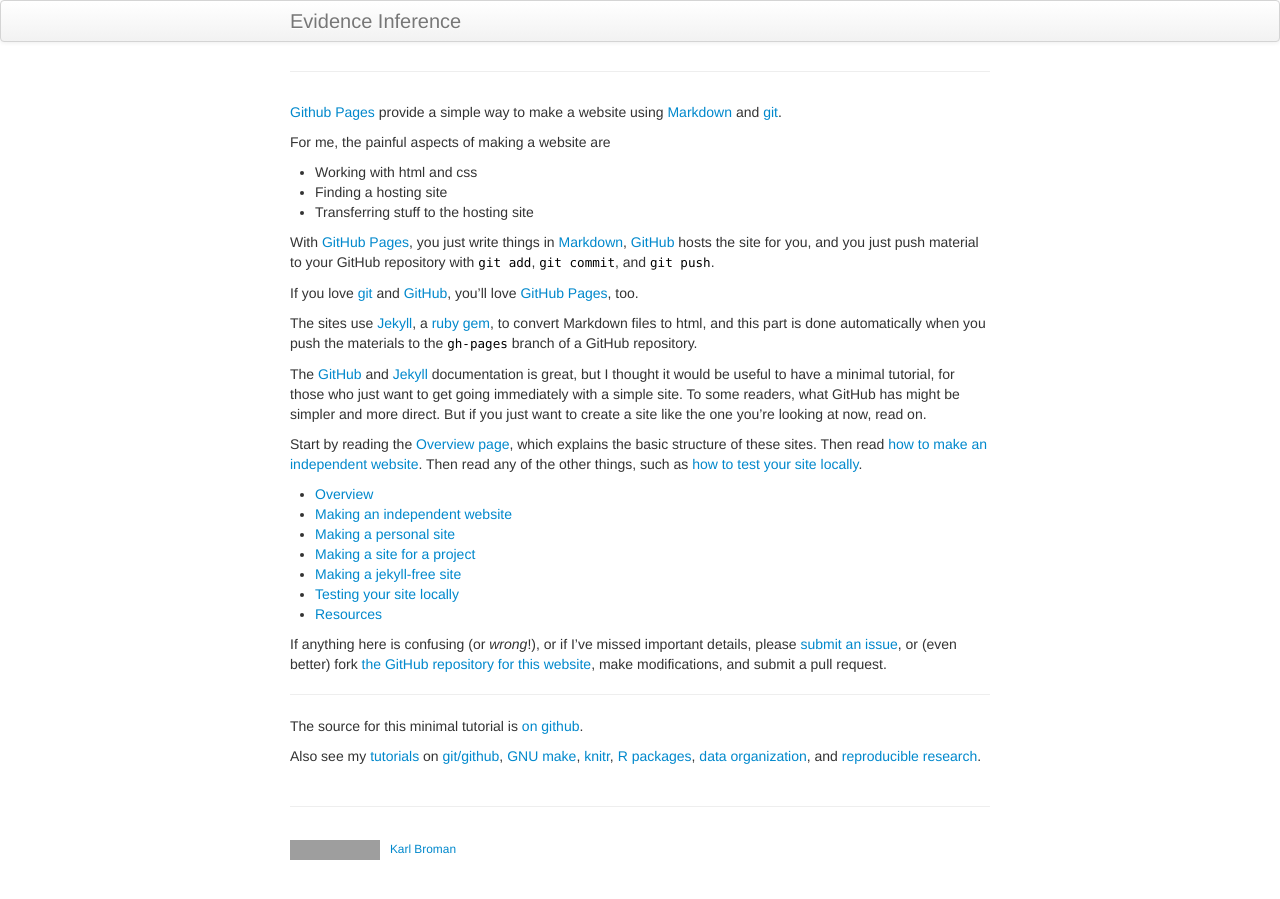
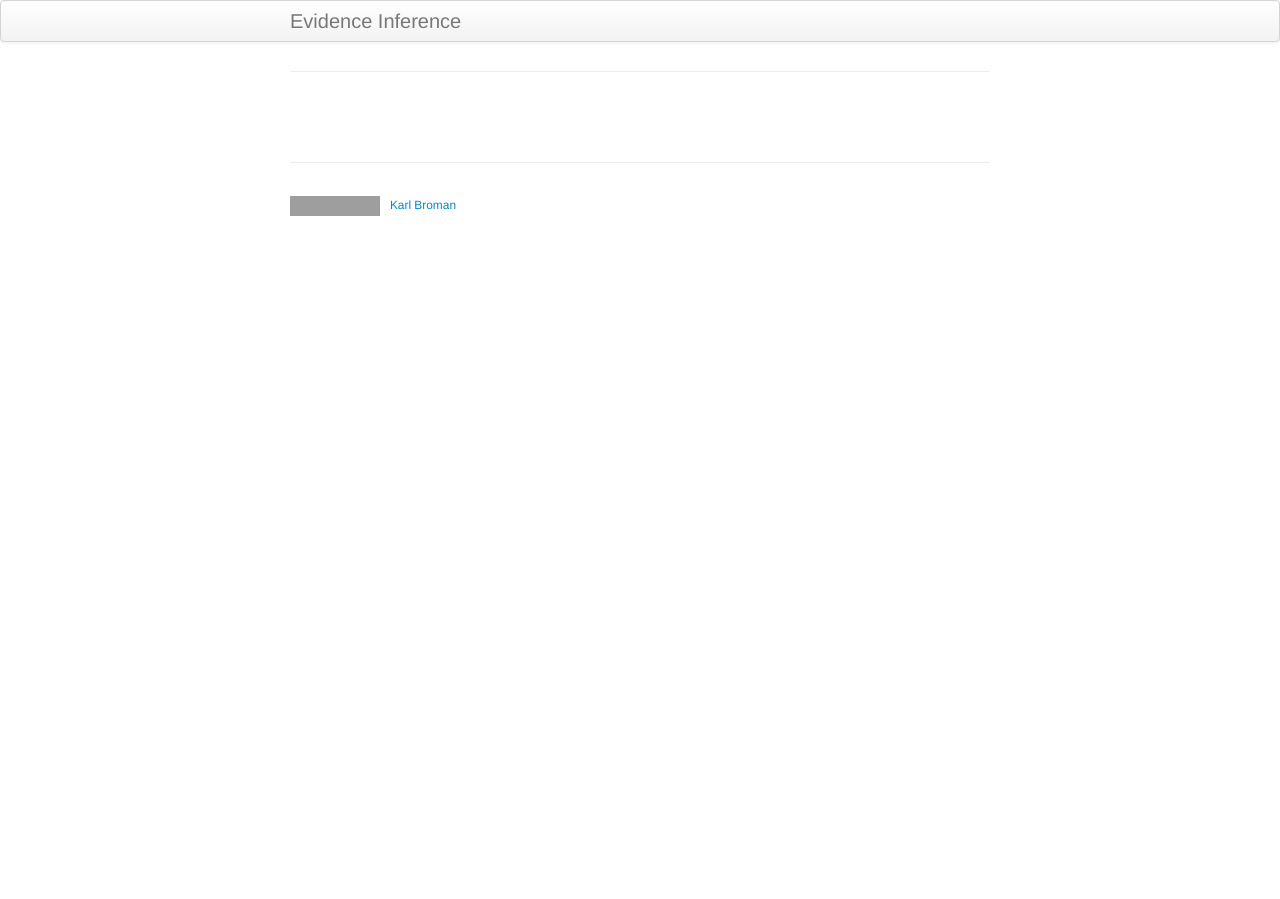
Before and after one commit to bwallace/evidence_inference, a Jekyll site: the page built from index.md, in a window 1280 px wide. Built offline with Jekyll 4.4.1, drawn with Linux system fonts in a browser that asks for light colours; our own code applies the rules of GitHub Pages for plain Markdown files; grey boxes are pictures that could not be loaded.

Commit message:
Update index.md

```diff
--- a/index.md
+++ b/index.md
@@ -1,72 +1,5 @@
 ---
 layout: page
 title: Project page: Structured evidence extraction
-tagline: Machine learning models for "reading" clinical trials
-description: ???
+tagline: Machine reading of clinical trials literature
 ---
-
-[Github Pages](https://pages.github.com) provide a simple way to make a
-website using
-[Markdown](https://daringfireball.net/projects/markdown/) and
-[git](https://git-scm.com).
-
-For me, the painful aspects of making a website are
-
-- Working with html and css
-- Finding a hosting site
-- Transferring stuff to the hosting site
-
-With [GitHub Pages](https://pages.github.com), you just write things in
-[Markdown](https://daringfireball.net/projects/markdown/),
-[GitHub](https://github.com) hosts the site for you, and you just push
-material to your GitHub repository with `git add`, `git commit`, and
-`git push`.
-
-If you love [git](https://git-scm.com/) and
-[GitHub](https://github.com), you'll love
-[GitHub Pages](https://pages.github.com), too.
-
-The sites use [Jekyll](https://jekyllrb.com/), a
-[ruby](https://www.ruby-lang.org/en/) [gem](https://rubygems.org/), to
-convert Markdown files to html, and this part is done
-automatically when you push the materials to the `gh-pages` branch
-of a GitHub repository.
-
-The [GitHub](https://pages.github.com) and
-[Jekyll](https://jekyllrb.com) documentation is great, but I thought it
-would be useful to have a minimal tutorial, for those who just want to
-get going immediately with a simple site. To some readers, what GitHub
-has might be simpler and more direct.  But if you just want to create
-a site like the one you're looking at now, read on.
-
-Start by reading the [Overview page](pages/overview.html), which
-explains the basic structure of these sites. Then read
-[how to make an independent website](pages/independent_site.html). Then
-read any of the other things, such as
-[how to test your site locally](pages/local_test.html).
-
-- [Overview](pages/overview.html)
-- [Making an independent website](pages/independent_site.html)
-- [Making a personal site](pages/user_site.html)
-- [Making a site for a project](pages/project_site.html)
-- [Making a jekyll-free site](pages/nojekyll.html)
-- [Testing your site locally](pages/local_test.html)
-- [Resources](pages/resources.html)
-
-If anything here is confusing (or _wrong_!), or if I've missed
-important details, please
-[submit an issue](https://github.com/kbroman/simple_site/issues), or (even
-better) fork [the GitHub repository for this website](https://github.com/kbroman/simple_site),
-make modifications, and submit a pull request.
-
----
-
-The source for this minimal tutorial is [on github](https://github.com/kbroman/simple_site).
-
-Also see my [tutorials](https://kbroman.org/pages/tutorials) on
-[git/github](https://kbroman.org/github_tutorial),
-[GNU make](https://kbroman.org/minimal_make),
-[knitr](https://kbroman.org/knitr_knutshell),
-[R packages](https://kbroman.org/pkg_primer),
-[data organization](https://kbroman.org/dataorg),
-and [reproducible research](https://kbroman.org/steps2rr).
```
